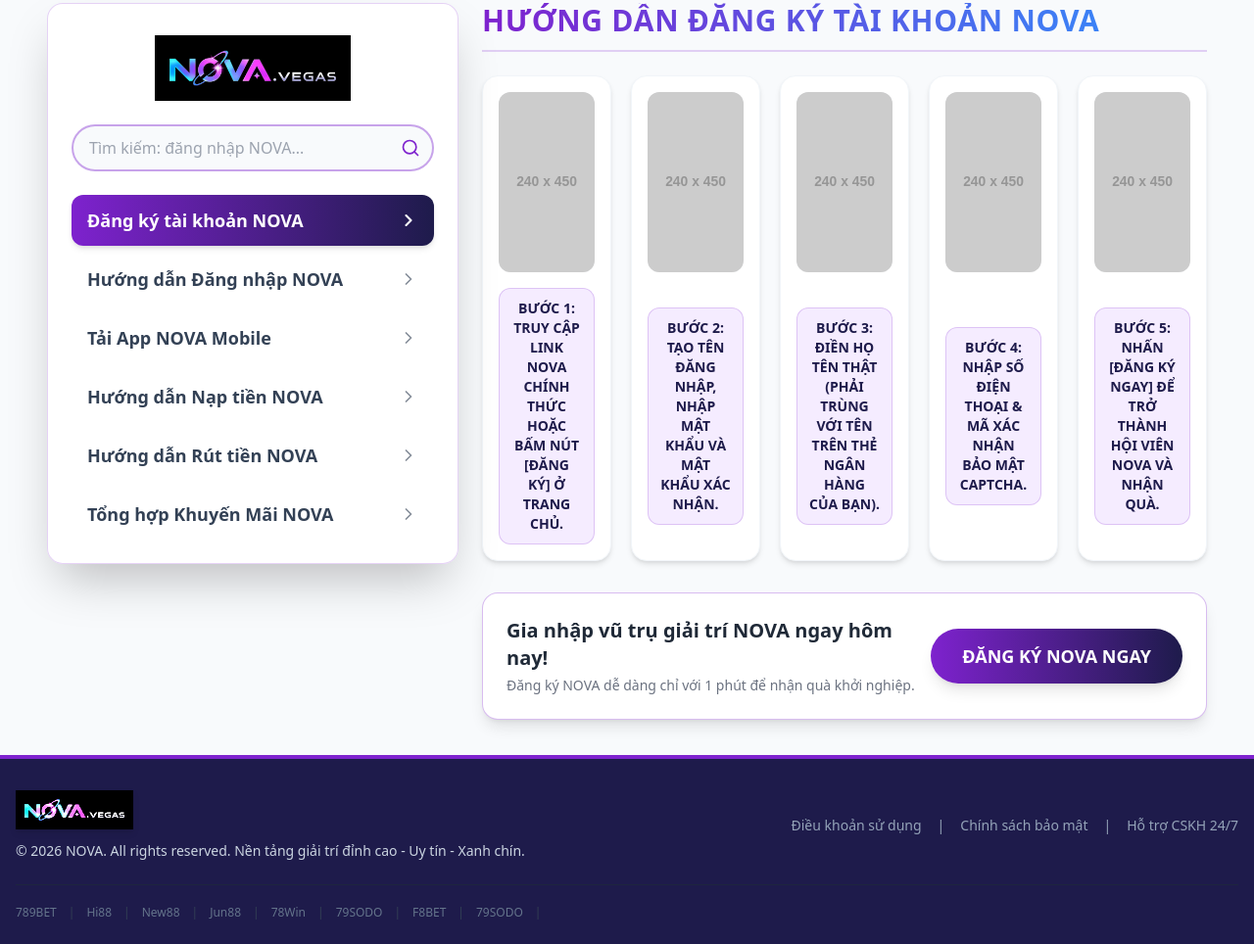
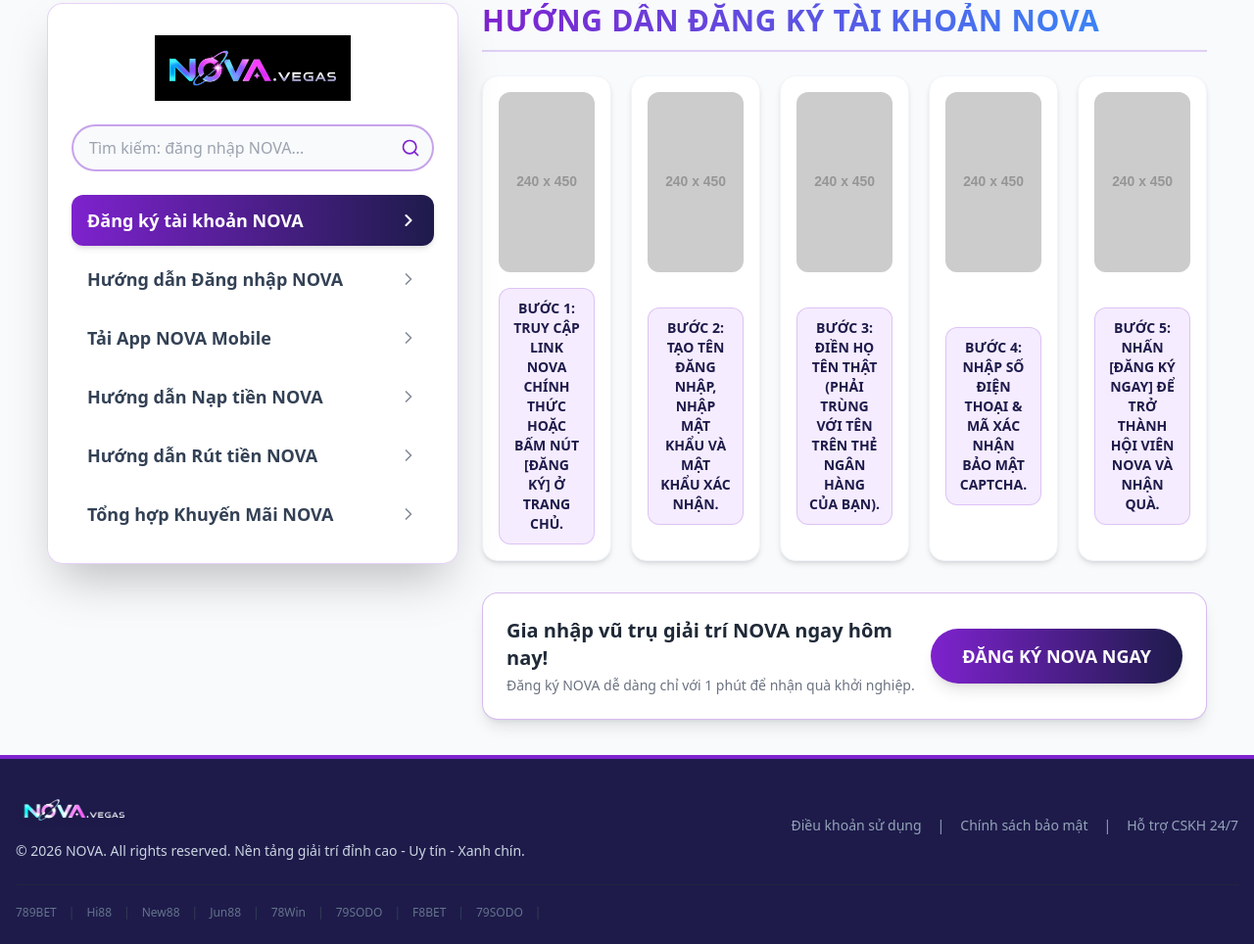
Before and after one commit to jayseo12/nova-dang-ky, a plain HTML site: page index.html in a window 1280 px wide. Shown: the part 460-1424 px from the top of the page at 98% size. Drawn offline with nearby package versions, Linux system fonts and the light colour scheme; placeholder pictures from the web are drawn by us.

Commit message:
Update index.html

```diff
--- a/index.html
+++ b/index.html
@@ -672,7 +672,7 @@ height="0" width="0" style="display:none;visibility:hidden"></iframe></noscript>
   <footer class="w-full bg-nova-dark text-slate-300 pt-8 pb-6 px-4 border-t-4 border-nova">
     <div class="max-w-[1440px] mx-auto flex flex-col md:flex-row justify-between items-center gap-4 text-xs md:text-sm text-center md:text-left pb-6">
       <div class="flex flex-col items-center md:items-start gap-3">
-        <img src="/images/nova-logo.webp" alt="NOVA Logo Footer" class="h-10 w-auto brightness-200 drop-shadow-md" width="150" height="40" />
+        <img src="/images/logo-nova.webp" alt="NOVA Logo Footer" class="h-10 w-auto brightness-200 drop-shadow-md" width="150" height="40" />
         <p>© 2026 NOVA. All rights reserved. Nền tảng giải trí đỉnh cao - Uy tín - Xanh chín.</p>
       </div>
       <div class="flex flex-wrap justify-center gap-4 text-slate-400 font-medium">
```
